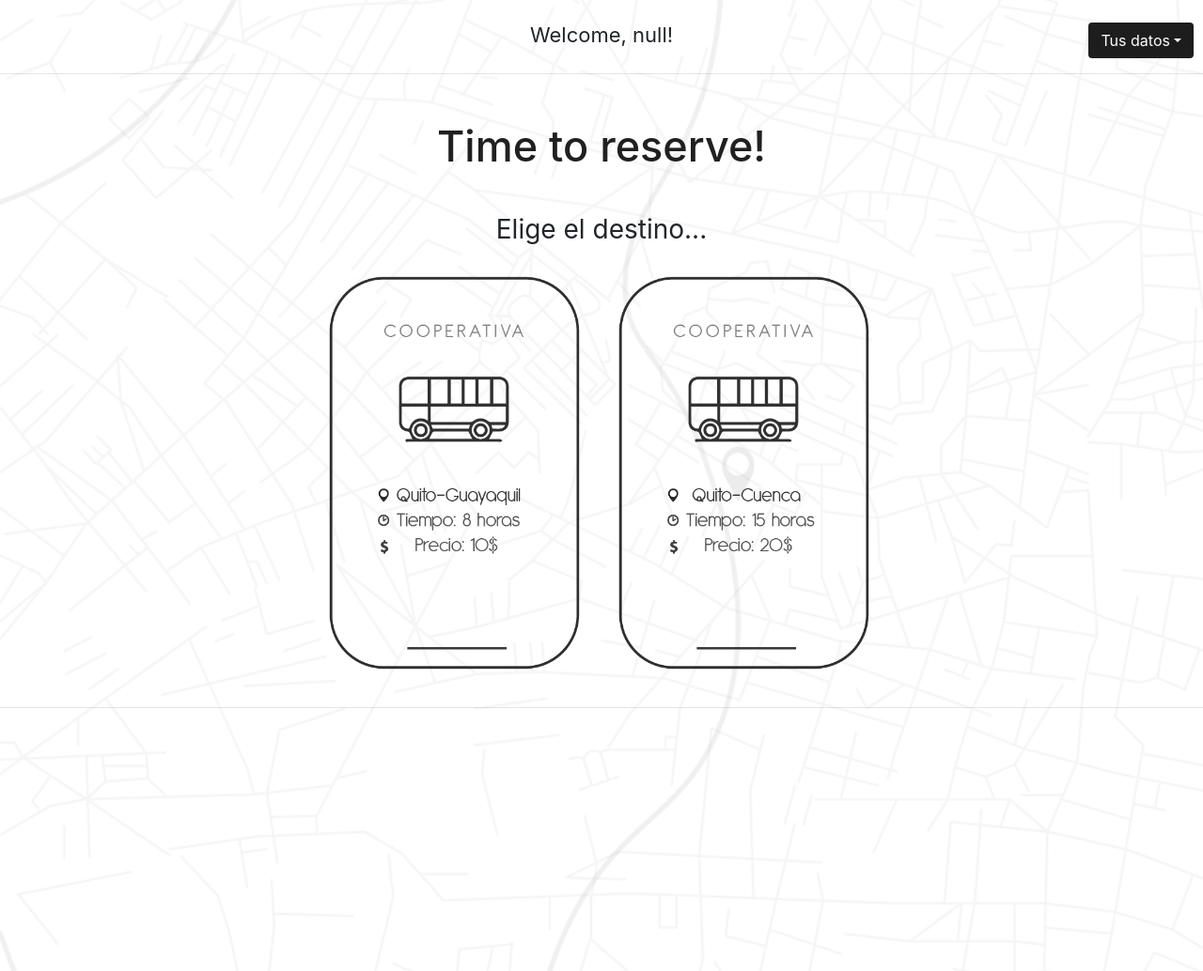
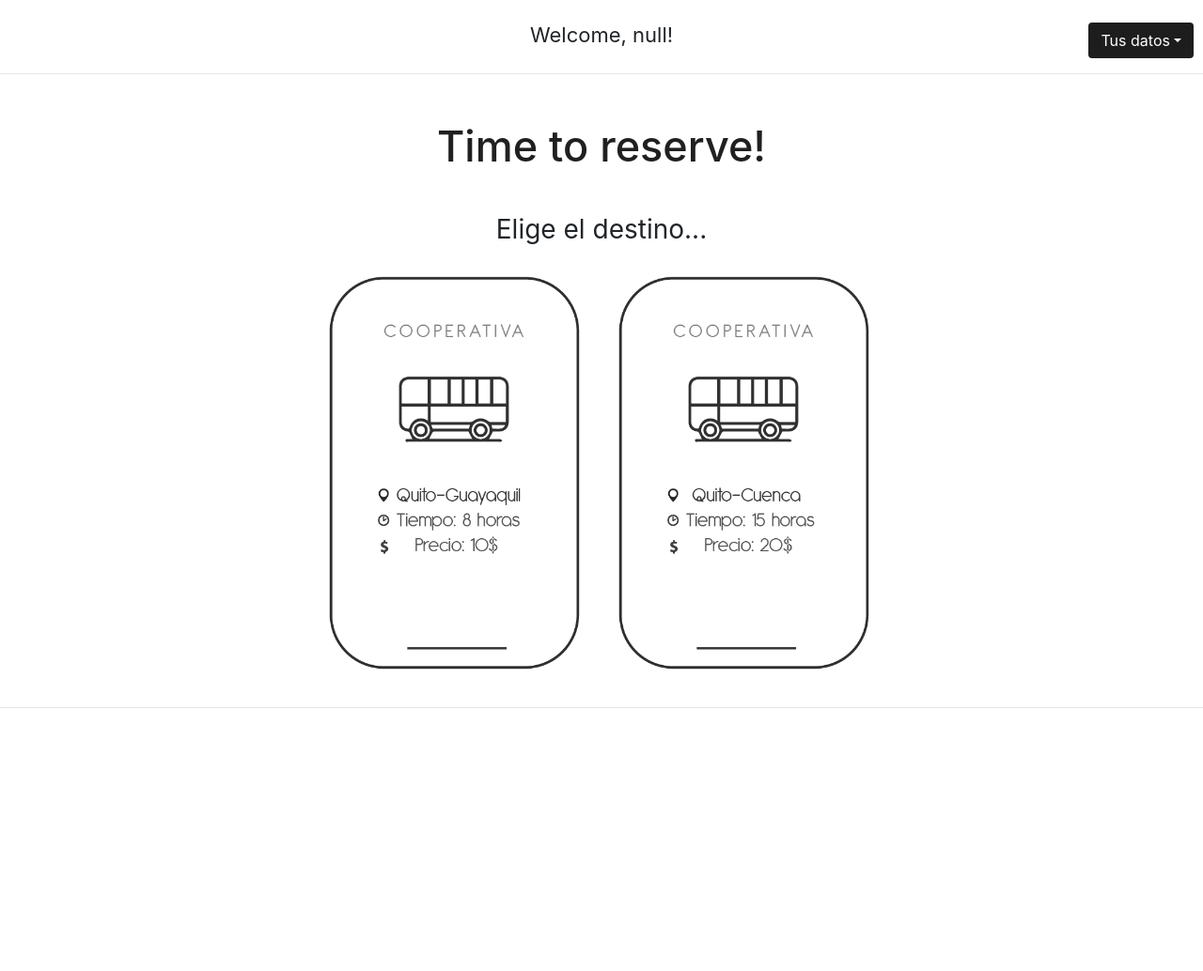
Before and after one commit to Alejandroo98/Ticket-Bus, a PHP site: page /html/welcome.html in a window 1280 px wide. Shown: the part 50-1084 px from the top of the page at 94% size. Run offline with PHP 8.4, Linux system fonts and the light colour scheme; lists and menus that the app fills with data are empty.

Commit message:
Elimine la imagen de background

```diff
--- a/CSS/welcome.css
+++ b/CSS/welcome.css
@@ -1,6 +1,7 @@
 body{
     background-size: cover;
-    background-image: url(/IMG/imagenes/mapa5-01.jpg);
+    background-color: rgb(255, 255, 255);
+    /* background-image: url(/IMG/imagenes/mapa5-01.jpg); */
     background-size: cover;
 }
 
```
